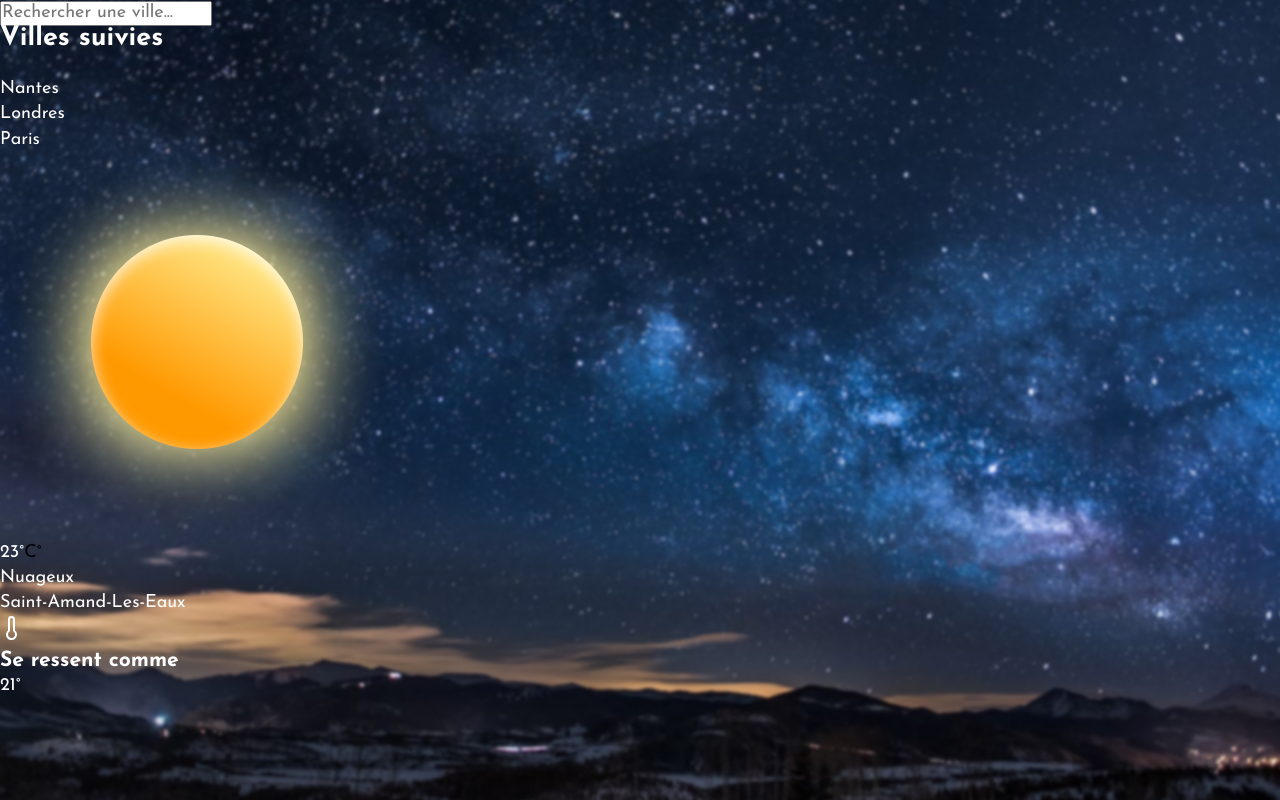
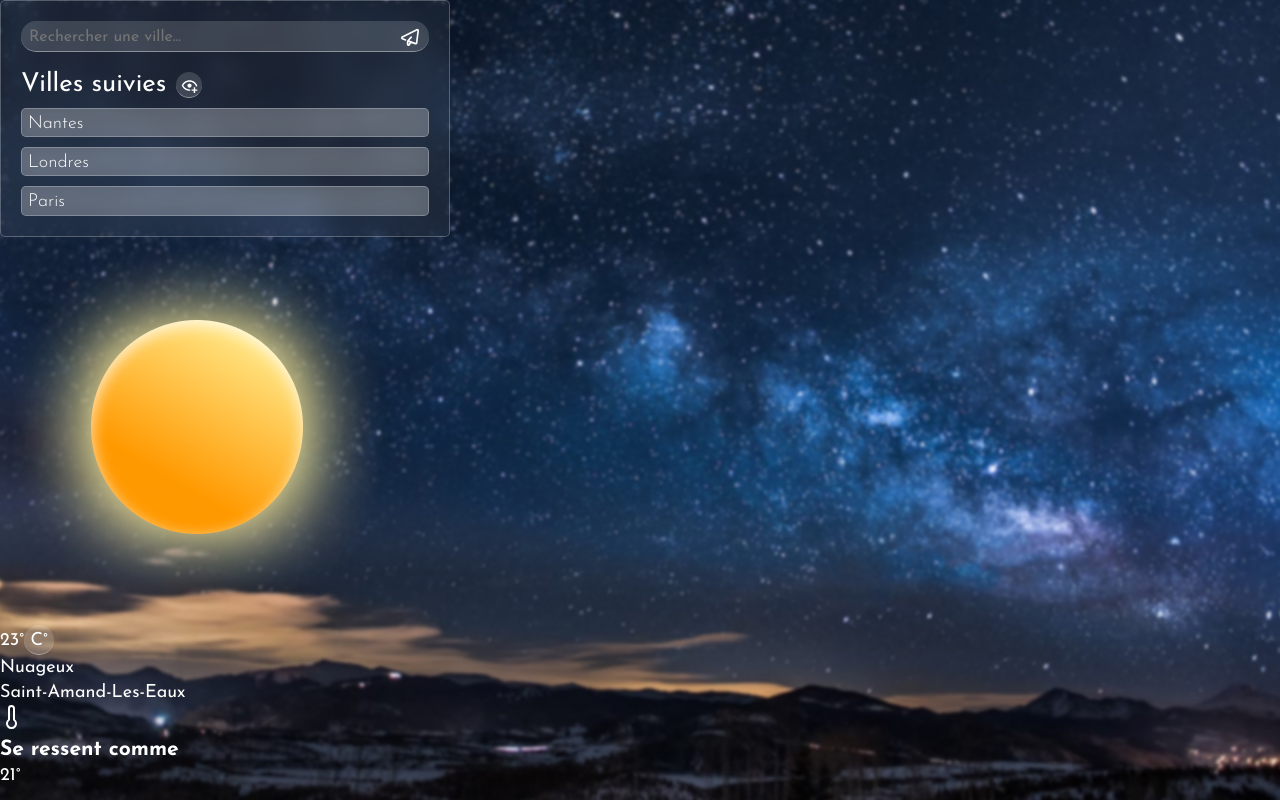
Before and after one commit to web-lux/weather-react, a React (Vite) app: page / in a window 1280 px wide. Built offline with nearby package versions, Linux system fonts and the light colour scheme.

Commit message:
feat: style header

```diff
--- a/src/App.tsx
+++ b/src/App.tsx
@@ -1,36 +1,10 @@
+import Header from "./Components/Header";
+
 function App() {
 	return (
 		<div className="wrapper">
-			<header>
-				<form action="/" method="get">
-					<label htmlFor="searched-city" id="search-label" hidden>
-						Rechercher une ville :
-					</label>
-					<input
-						type="text"
-						name="searched-city"
-						id="searched-city"
-						placeholder="Rechercher une ville..."
-						required
-						aria-labelledby="search-label"
-					/>
-					<button type="submit" aria-label="Rechercher ville"></button>
-				</form>
 
-				<div className="watched-cities">
-					<div className="label">
-						<h2 id="watched-cities-title">Villes suivies</h2>
-						<button aria-label="Ajouter la ville actuelle aux villes suivies"></button>
-					</div>
-					<nav aria-labelledby="watched-cities-title">
-						<ul>
-							<li>Nantes</li>
-							<li>Londres</li>
-							<li>Paris</li>
-						</ul>
-					</nav>
-				</div>
-			</header>
+			<Header />
 
 			<main>
 				<div className="main-infos">
@@ -38,7 +12,7 @@ function App() {
 					<div className="data">
 						<div className="data-temp">
 							<span>23°</span>
-							<button>C°</button>
+							<button className="c-button">C°</button>
 						</div>
 						<span className="data-weather">Nuageux</span>
 					</div>
--- /dev/null
+++ b/src/Components/Header.module.scss
@@ -0,0 +1,78 @@
+.header {
+	max-width: 450px;
+	padding: 20px;
+	border-radius: 5px;
+	border: 1px solid rgba(255, 255, 255, 0.25);
+	background: rgba(255, 255, 255, 0.05);
+	backdrop-filter: blur(12.5px);
+
+	form {
+		display: flex;
+		align-items: center;
+		justify-content: space-between;
+		border-radius: 15px;
+		border-bottom: 1px solid rgba(255, 255, 255, 0.4);
+		background: rgba(255, 255, 255, 0.15);
+		gap: 8px;
+		padding: 4px 8px 2px 8px;
+		margin-bottom: 20px;
+
+		input {
+			background: none;
+			border: none;
+			width: 100%;
+			font-size: 16px;
+		}
+
+		button {
+			display: flex;
+			align-items: center;
+			justify-content: center;
+			width: 24px;
+			height: 24px;
+
+			img {
+				height: 18px;
+			}
+		}
+	}
+
+	.watchedCities {
+		.label {
+			display: flex;
+			align-items: center;
+			gap: 10px;
+			margin-bottom: 10px;
+
+			h2 {
+				font-weight: 400;
+				font-size: 26px;
+			}
+
+			button {
+				height: 26px;
+				width: 26px;
+
+				img {
+					height: 14px;
+				}
+			}
+		}
+
+		ul {
+			display: flex;
+			flex-direction: column;
+			gap: 10px;
+
+			li {
+				border-radius: 5px;
+				border: 1px solid rgba(255, 255, 255, 0.25);
+				background: rgba(255, 255, 255, 0.25);
+				backdrop-filter: blur(10px);
+				font-weight: 300;
+				padding: 2px 4px 0 6px;
+				cursor: pointer;
+			}
+		}
+	}
+}
--- /dev/null
+++ b/src/Components/Header.tsx
@@ -0,0 +1,43 @@
+import style from "./Header.module.scss";
+
+export default function Header() {
+	return (
+		<header className={`${style.header} glass`}>
+			<form action="/" method="get">
+				<label htmlFor="search-city" id="search-label" hidden>
+					Rechercher une ville :
+				</label>
+				<input
+					type="text"
+					name="search-city"
+					id="search-city"
+					placeholder="Rechercher une ville..."
+					aria-labelledby="search-label"
+					required
+				/>
+				<button type="submit" aria-label="Rechercher ville">
+					<img src="/icons/paper-plane.svg" alt="" />
+				</button>
+			</form>
+
+			<div className={style.watchedCities}>
+				<div className={style.label}>
+					<h2 id="watched-cities-title">Villes suivies</h2>
+					<button
+						aria-label="Ajouter la ville actuelle aux villes suivies"
+						className="c-button"
+					>
+						<img src="/icons/eye-plus.svg" alt="" />
+					</button>
+				</div>
+				<nav aria-labelledby="watched-cities-title">
+					<ul>
+						<li>Nantes</li>
+						<li>Londres</li>
+						<li>Paris</li>
+					</ul>
+				</nav>
+			</div>
+		</header>
+	);
+}
```
